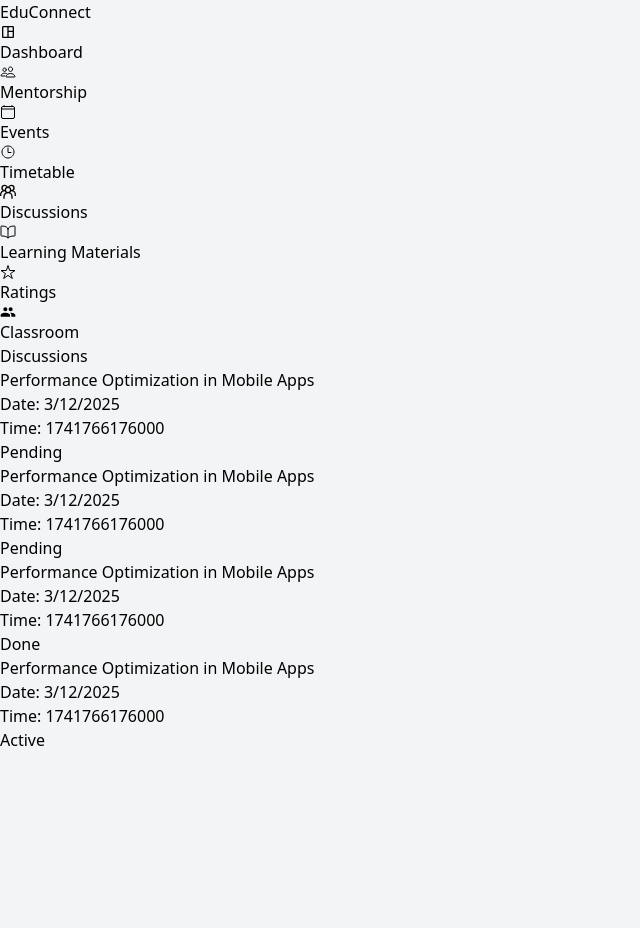
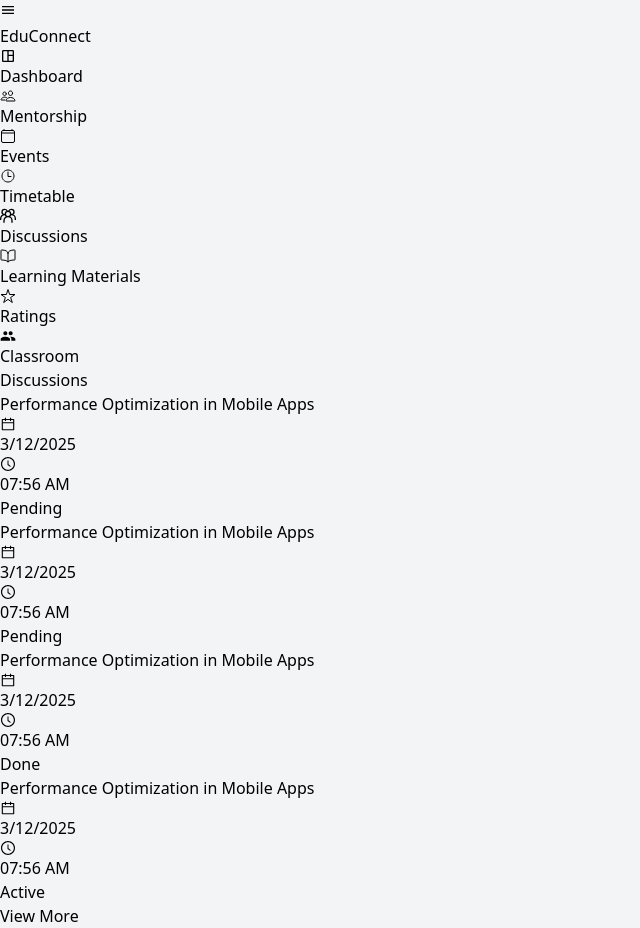
Before and after one commit to BSC-04-20/EduconnectFrontend, a React (Vite) app: page /student/discussions in a window 1280 px wide. Shown: the whole page, without its empty margins (0-640 px from the left). Before the commit the page ends 800 px from the top, so only its background shows below. Built offline with nearby package versions, Linux system fonts and the light colour scheme.

Commit message:
Modified the discussions page a bit

```diff
--- a/src/screens/StudentDiscussions.jsx
+++ b/src/screens/StudentDiscussions.jsx
@@ -1,15 +1,19 @@
 import { useState } from "react";
-import StudentSideBar from "../components/Student/SideBar";
+import StudentSideBar2 from "../components/Student/SideBar2";
+import { AiOutlineCalendar, AiOutlineClockCircle } from "react-icons/ai";
+
 
 export default function StudentDiscussions() {
     const today = new Date();
     const date = today.toLocaleDateString();
-    const time = today.getTime();
+    const time = today.toLocaleTimeString([], { hour: '2-digit', minute: '2-digit' });
+
 
     const discussions = [
         { name: "Performance Optimization in Mobile Apps", date: date, time: time, activity: "Pending" },
         {name: "Performance Optimization in Mobile Apps", date: date, time: time, activity:"Pending" },
         {name: "Performance Optimization in Mobile Apps", date: date, time: time, activity:"Done" },
+        {name: "Performance Optimization in Mobile Apps", date: date, time: time, activity:"Active" },
         {name: "Performance Optimization in Mobile Apps", date: date, time: time, activity:"Active" },
 
     ];
@@ -19,22 +23,22 @@
 
     return (
         <div className="flex flex-row gap-5">
-            <StudentSideBar />
-            <section className="ml-[17%] w-[100%] mb-20">
-                <div className="bg-white w-[97%] h-[95%] mt-9 mr-auto rounded-3xl ">
+            <StudentSideBar2 />
+            <section className="ml-[17%] w-[100%] mb-20 ">
+                <div className="bg-white w-[97%] h-[95%] mt-9 mr-auto rounded-3xl pb-10">
                     <h1 className="text-sky-900 text-xl font-semibold ml-10 pt-2">Discussions</h1>
                     <div className="grid grid-cols-1 gap-2 mt-2 grid-row-4">
                         {
                             (showAll ? discussions : discussions.slice(0, 4)).map((discussion, index) => (
-                                <div key={index} className="bg-white rounded-md overflow-hidden w-[85%] ml-10 mr-auto flex flex-col border-gray-300 border-2 pt-2 pb-4">
+                                <div key={index} className="bg-white rounded-md overflow-hidden w-[85%] ml-10 mr-auto flex flex-col border-gray-300 border-2 pt-2 pb-6">
                                     <h2 className="mr-auto ml-4">{discussion.name}</h2>
-                                    <div className="grid grid-cols-2 flex flex-col">
-                                        <div className="grid grid-cols-2 gap-1 mt-3">
-                                            <h5 className="ml-4">Date: {discussion.date}</h5>
-                                            <h5>Time: {discussion.time}</h5>
+                                    <div className="grid grid-cols-2-lg grid-rows-2-sm flex flex-col-lg flex-row-sm">
+                                        <div className="grid grid-cols-2 mt-3">
+                                            <h5 className="ml-4 flex flex-1 gap-2"><AiOutlineCalendar className="text-[1.5rem] text-blue-600" /> {discussion.date}</h5>
+                                            <h5 className="flex flex-1 gap-2"><AiOutlineClockCircle className="text-[1.5rem] text-blue-600"/> {discussion.time}</h5>
                                         </div>
                                         <span
-                                            className={`ml-auto mr-6 border-2 rounded-3xl pl-4 pr-4 pt-1 pb-1 align-middle ${
+                                            className={`ml-auto mr-6 border-2 rounded-3xl pl-4 pr-4 pb-auto align-middle ${
                                                 discussion.activity === "Pending"
                                                     ? "border-blue-300 bg-blue-100 text-blue-500"
                                                     : discussion.activity === "Done"
```
